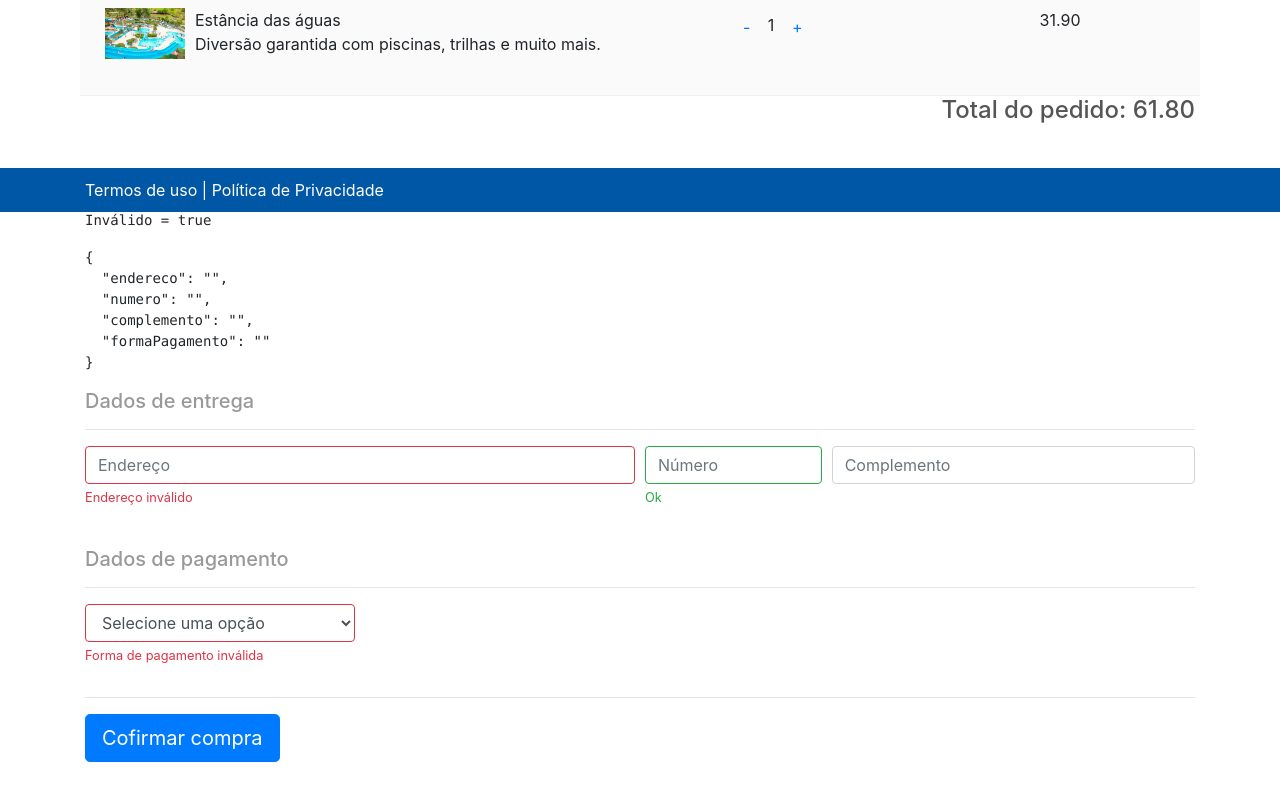
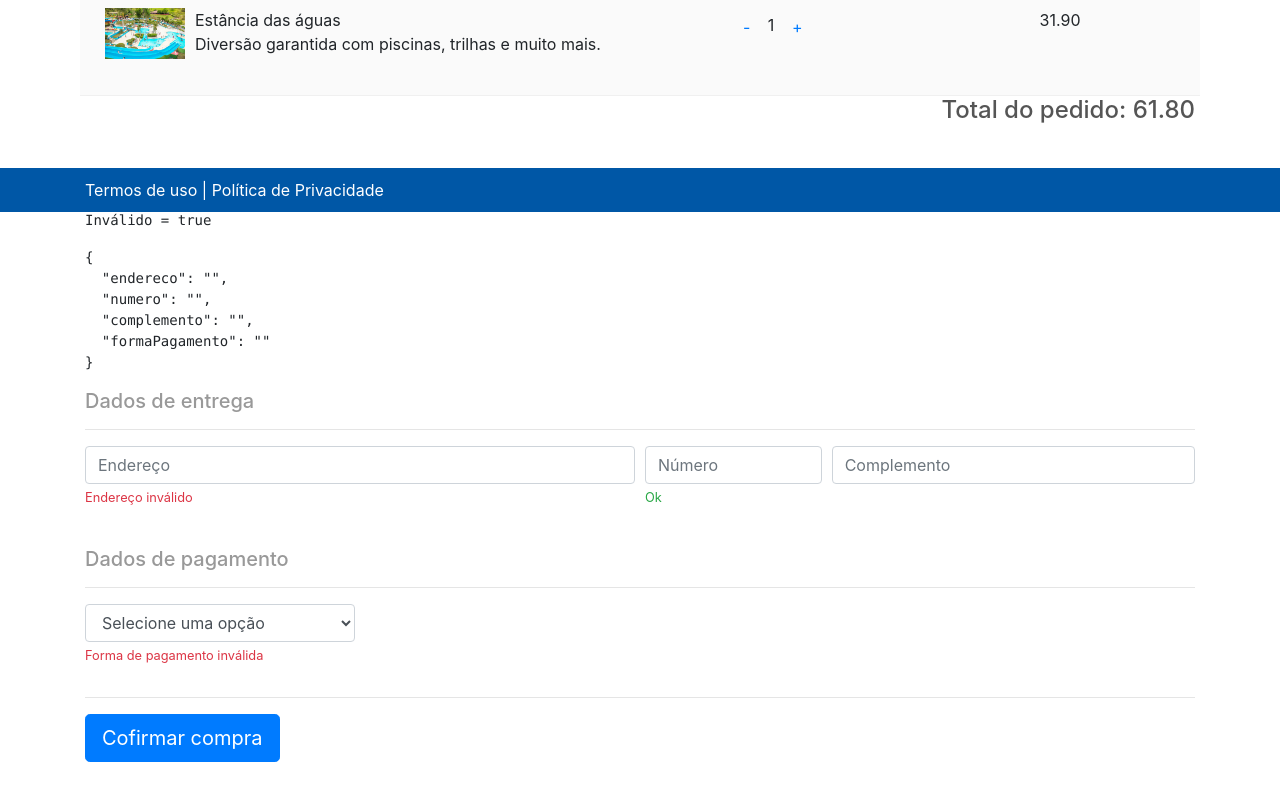
Before and after one commit to Djavani/Angular4-App2-PassaroUrbano, an Angular app: page /ordem-compra in a window 1280 px wide. Shown: the part 588-1388 px from the top of the page. Built offline with nearby package versions, Linux system fonts and the light colour scheme.

Commit message:
Aplicando feedback visual parte 1 - Campos do formulário

```diff
--- a/src/app/ordem-compra/ordem-compra.component.css
+++ b/src/app/ordem-compra/ordem-compra.component.css
@@ -2,3 +2,19 @@
   margin-top: 50px;
   margin-bottom: 150px;
 }
+
+input.ng-invalid.ng-touched {
+  border: 1px solid red;
+}
+
+select.ng-invalid.ng-touched {
+  border: 1px solid red;
+}
+
+input.ng-valid.ng-touched {
+  border: 1px solid green ;
+}
+
+select.ng-valid.ng-touched {
+  border: 1px solid green;
+}
--- a/src/app/ordem-compra/ordem-compra.component.html
+++ b/src/app/ordem-compra/ordem-compra.component.html
@@ -73,7 +73,7 @@
         <div class="form-group col-md-6">
           <input
             type="text"
-            class="form-control is-invalid"
+            class="form-control "
             placeholder="Endereço"
             autocomplete="off"
             name="endereco"
@@ -88,7 +88,7 @@
         <div class="form-group col-md-2">
           <input
             type="text"
-            class="form-control is-valid"
+            class="form-control "
             placeholder="Número"
             autocomplete="off"
             required
@@ -121,7 +121,7 @@
 
         <div class="form-group col-md-3">
           <select
-            class="form-control is-invalid"
+            class="form-control "
             name="formaPagamento"
             ngModel
             required
```
